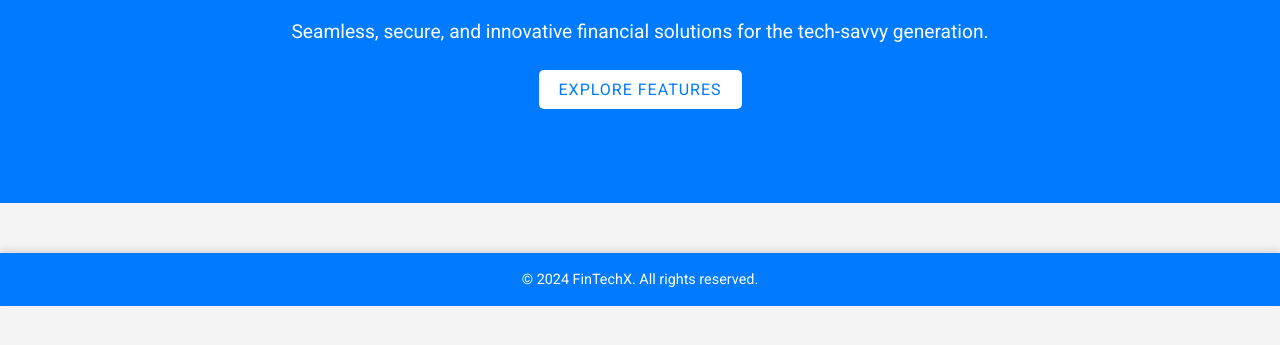
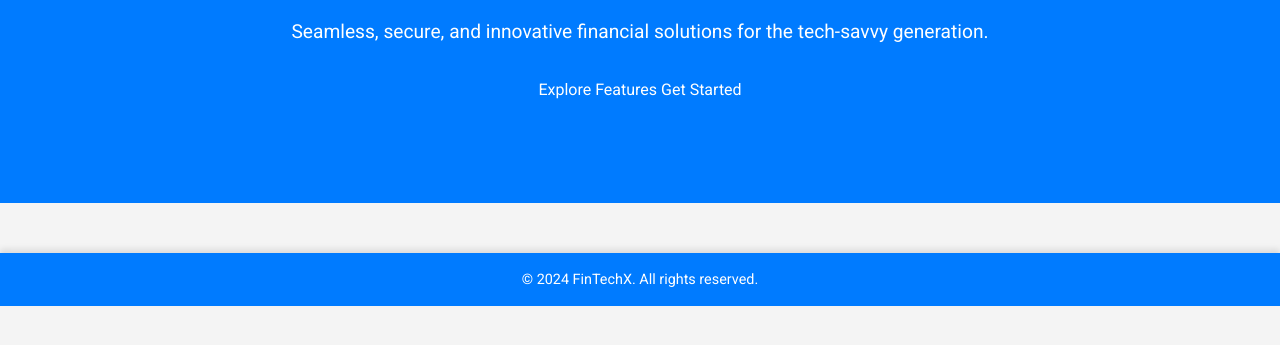
Before and after one commit to programmerraju/FintechX, a plain HTML site: page index.html in a window 1280 px wide. Shown: the part 253-598 px from the top of the page. Drawn offline with Linux system fonts and the light colour scheme.

Commit message:
uodate hero section in index.html

```diff
--- a/index.html
+++ b/index.html
@@ -20,9 +20,14 @@
         </nav>
     </header>
     <section id="hero">
-        <h1>Revolutionizing Personal Finance for Millennials & Gen Z</h1>
-        <p>Seamless, secure, and innovative financial solutions for the tech-savvy generation.</p>
-        <a href="features.html" class="cta">Explore Features</a>
+        <div class="hero-content">
+            <h1>Revolutionizing Personal Finance for Millennials & Gen Z</h1>
+            <p>Seamless, secure, and innovative financial solutions for the tech-savvy generation.</p>
+            <div class="cta-buttons">
+                <a href="features.html" class="cta-primary">Explore Features</a>
+                <a href="signup.html" class="cta-secondary">Get Started</a>
+            </div>
+        </div>
     </section>
     <footer>
         <p>&copy; 2024 FinTechX. All rights reserved.</p>
```
